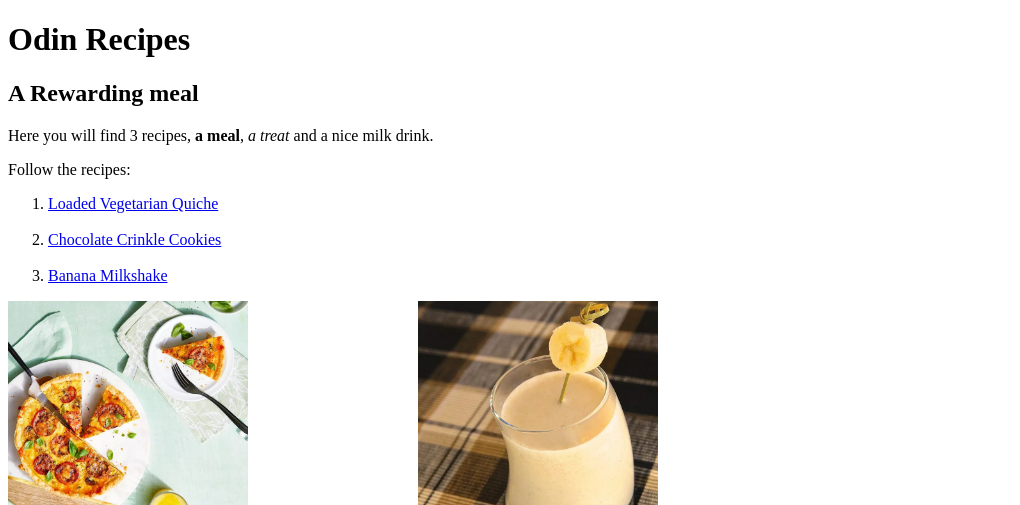
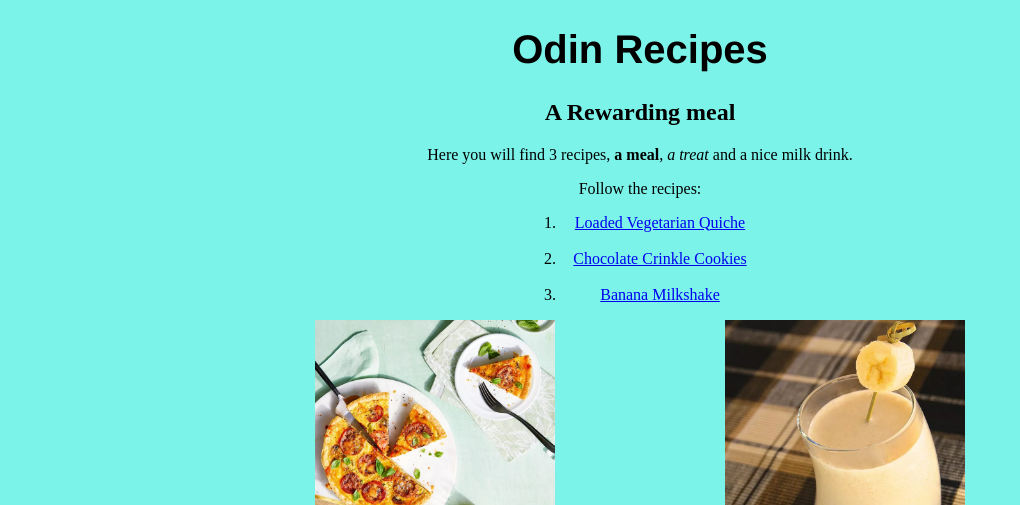
Before and after one commit to JMurf91/odin-recipes, a plain HTML site: page index.html in a window 1280 px wide. Shown: the top 505 px of the page, without its empty margins (0-1020 px from the left). Drawn offline with Linux system fonts and the light colour scheme.

Commit message:
added background colour, centered & list edit

```diff
--- a/index-stylesheet.css
+++ b/index-stylesheet.css
@@ -0,0 +1,15 @@
+body {
+    background: rgb(124, 243, 233);
+    text-align: center;
+}
+
+#title {
+    font-family: 'Franklin Gothic Medium', 'Arial Narrow', Arial, sans-serif;
+    text-align: center;
+    font-size: 40px;
+}
+li {position: relative;
+    margin-left: auto;
+    margin-right: auto;
+    width: 200px
+}
--- a/index.html
+++ b/index.html
@@ -6,7 +6,7 @@
     <link rel="stylesheet" href="index-stylesheet.css">
 </head>
 <body>
-    <h1>Odin Recipes</h1>
+    <h1 id="title">Odin Recipes</h1>
 
     <h2>A Rewarding meal</h2>
 
@@ -15,7 +15,7 @@
     <p>Follow the recipes:</p>
 
     <ol>
-        <li> <a href=pages/quiche.html>Loaded Vegetarian Quiche</li>
+        <li><a href=pages/quiche.html>Loaded Vegetarian Quiche</li>
             <br>
         <li><a href=pages/cookies.html>Chocolate Crinkle Cookies</a></li>
             <br>
```
